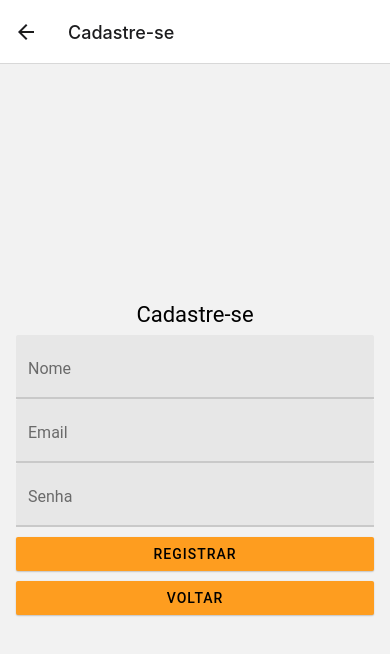
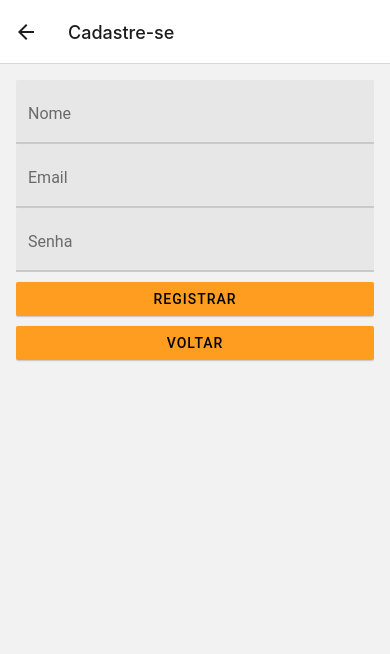
Before and after one commit to Yagoaguiar/Pdm2ComFirabase, a React Native app: screen /Register in a window 390 px wide. Shown: the top 654 px of the page. Built offline with nearby package versions, Linux system fonts and the light colour scheme; no server answers.

Commit message:
alterações finais

```diff
--- a/screens/Login.js
+++ b/screens/Login.js
@@ -44,7 +44,6 @@ const Login = ({ navigation }) => {
 
 const styles = StyleSheet.create({
   container: {
-    flex: 1,
     padding: 16,
     justifyContent: "center",
   },
--- a/screens/Register.js
+++ b/screens/Register.js
@@ -22,8 +22,7 @@ const Register = ({ navigation }) => {
 
   return (
     <View style={styles.container}>
-      <View style={styles.secondView}>
-        <Text style={styles.title}>Cadastre-se</Text>
+      <ScrollView contentContainerStyle={styles.secondView}>
         <TextInput
           label="Nome"
           value={nome}
@@ -50,7 +49,7 @@ const Register = ({ navigation }) => {
         >
           Voltar
         </Button>
-      </View>
+      </ScrollView>
     </View>
   );
 };
@@ -64,7 +63,6 @@ const styles = StyleSheet.create({
   },
   secondView: {
     flex: 1,
-    justifyContent: "center",
   },
   title: {
     fontSize: 22,
```
